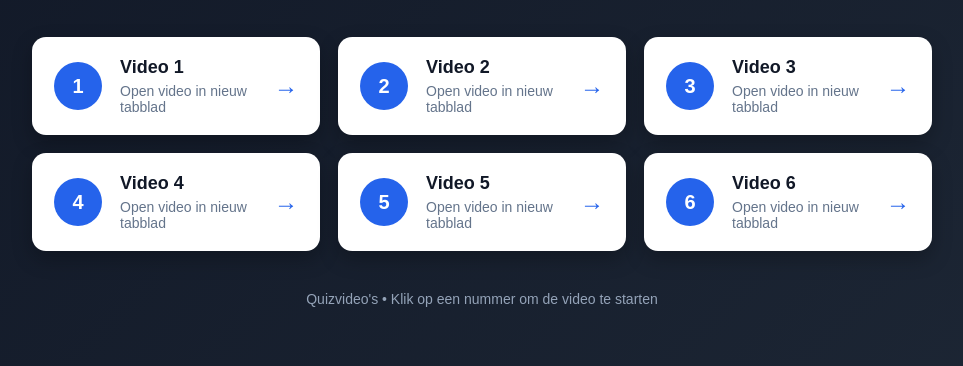
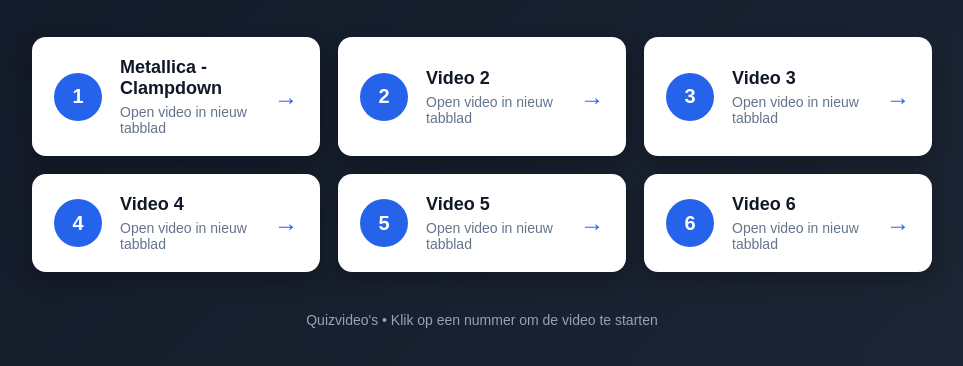
Before and after one commit to meinders1980/kahoot-video, a plain HTML site: page index.html in a window 1280 px wide. Shown: the part 116-482 px from the top of the page, without its empty margins (158-1121 px from the left). Drawn offline with Linux system fonts and the light colour scheme.

Commit message:
Update video title to 'Metallica - Clampdown'

```diff
--- a/index.html
+++ b/index.html
@@ -167,7 +167,7 @@
             <span class="video-number">1</span>
 
             <span class="video-info">
-                <span class="video-title">Video 1</span>
+                <span class="video-title">Metallica - Clampdown</span>
                 <span class="video-description">Open video in nieuw tabblad</span>
             </span>
 
```
